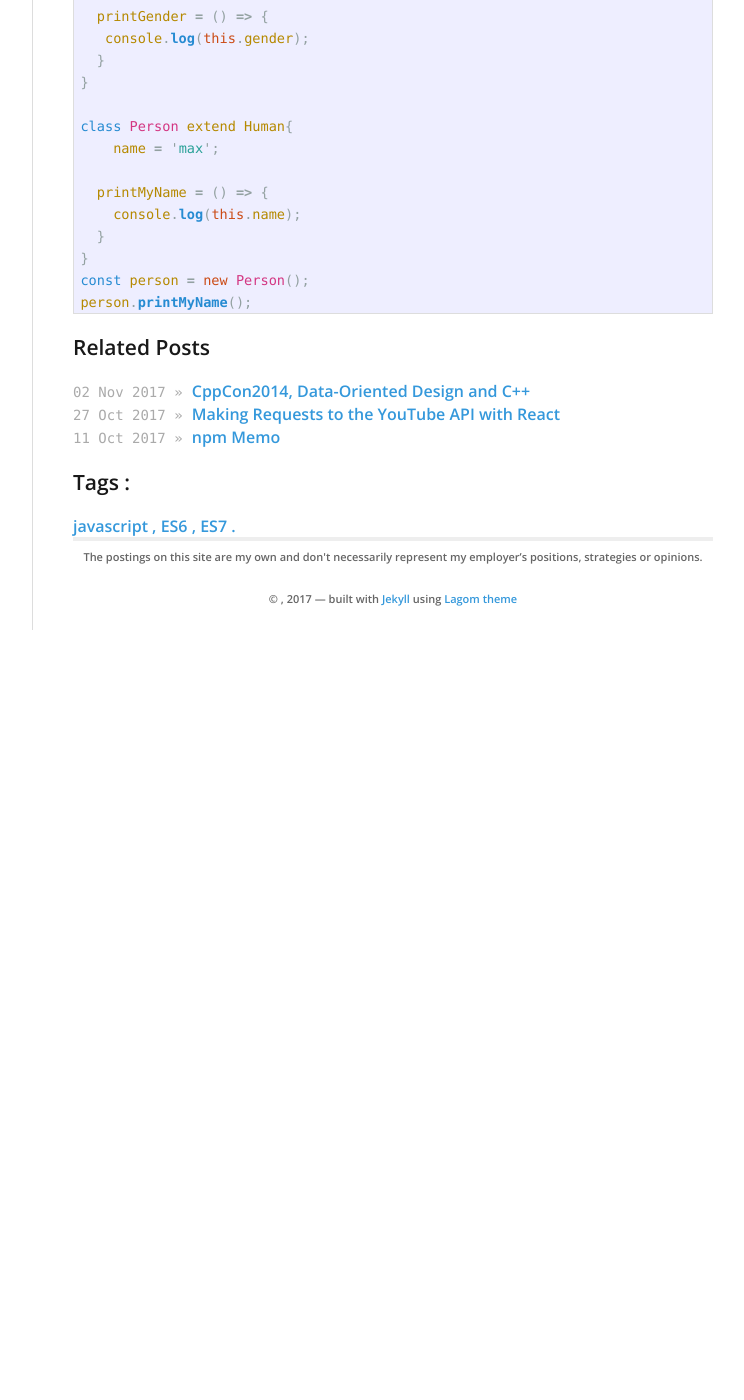
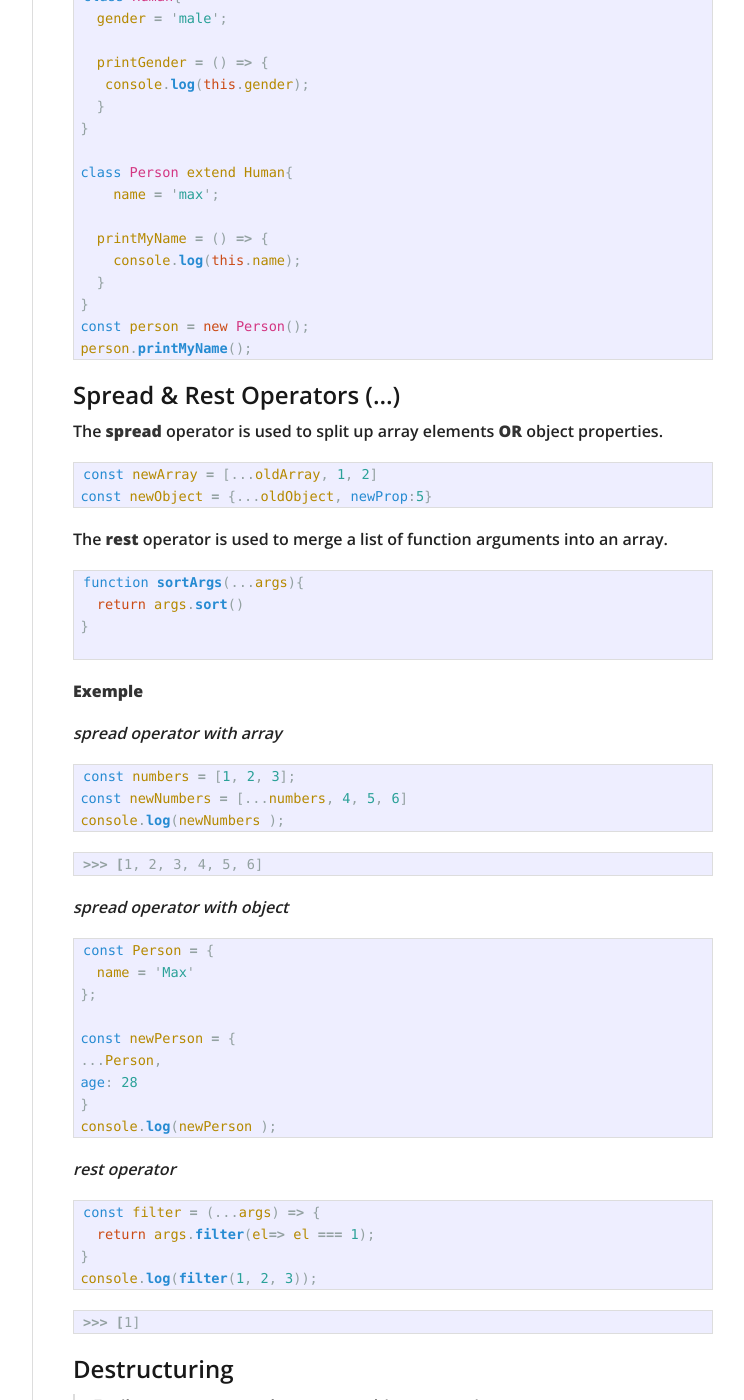
Before and after one commit to yoann01/ktmd, a Jekyll site: the page built from _posts/2017-11-01-Refreshing-Next-Gen-JavaScript .md, in a window 1280 px wide and 1400 px high, scrolled down 3766 px. Shown: the whole window, without its empty margins (378-1122 px from the left). Built offline with Jekyll 4.4.1, drawn with Linux system fonts in a browser that asks for light colours; nearby versions of some CDN libraries; before the commit the page ends 4396 px from its top, so only the background shows below that; some of the changed text lies outside the part shown.

Commit message:
Update 2017-11-01-Refreshing-Next-Gen-JavaScript .md

````diff
--- a/_posts/2017-11-01-Refreshing-Next-Gen-JavaScript .md
+++ b/_posts/2017-11-01-Refreshing-Next-Gen-JavaScript .md
@@ -27,7 +30,7 @@ console.log(myName);
 >>>Manu
 ```
 
->If we change from **var** to **let** the console output will stay the     same, but if wer'e using **const** instead, a **TypeError** will be   returned.
+If we change from **var** to **let** the console output will stay the     same, but if wer'e using **const** instead, a **TypeError** will be   returned.
 What's happen is that we're trying to reassigned a variable, myName,    that is declared a **constant** to a new value.
 
 ## Arrow Functions
@@ -205,3 +208,86 @@ class Person extend Human{
 const person = new Person();
 person.printMyName();
 ```
+
+## Spread & Rest Operators (...)
+
+The **spread** operator is used to split up array elements **OR** object properties.
+
+```js
+const newArray = [...oldArray, 1, 2]
+const newObject = {...oldObject, newProp:5}
+```
+
+The **rest** operator is used to merge a list of function arguments into an array.
+
+```js
+function sortArgs(...args){
+  return args.sort()
+}
+
+```
+**Exemple**
+
+*spread operator with array*
+```js
+const numbers = [1, 2, 3];
+const newNumbers = [...numbers, 4, 5, 6]
+console.log(newNumbers );
+```
+```sh
+>>> [1, 2, 3, 4, 5, 6]
+```
+*spread operator with object*
+```js
+const Person = {
+  name = 'Max'
+};
+
+const newPerson = {
+...Person,
+age: 28
+}
+console.log(newPerson );
+```
+*rest operator*
+
+```js
+const filter = (...args) => {
+  return args.filter(el=> el === 1);
+}
+console.log(filter(1, 2, 3));
+```
+```sh
+>>> [1]
+```
+
+## Destructuring
+
+> Easily **extract** array elements or objec properties
+> and store them in variables.
+
+**Array** destructuring
+```js
+[a, b] = ['Hello', 'Max']
+console.log(a) //hello
+console.log(b) //Max
+```
+
+**Obect** destructuring
+```js
+{name} = {name: 'Max', age: 38]
+console.log(name) //Max
+console.log(age)  //Undefined
+```
+
+**Exemple**
+*Array destructuring*
+```js
+const numbers = [1, 2, 3];
+[num1, , num2] = numbers;
+console.log(num1, num3);
+```
+```sh
+>>> 1
+>>> 3
+```
````
Also changed, not shown: other parts of _posts/2017-11-01-Refreshing-Next-Gen-JavaScript .md (+3 -0 lines).
